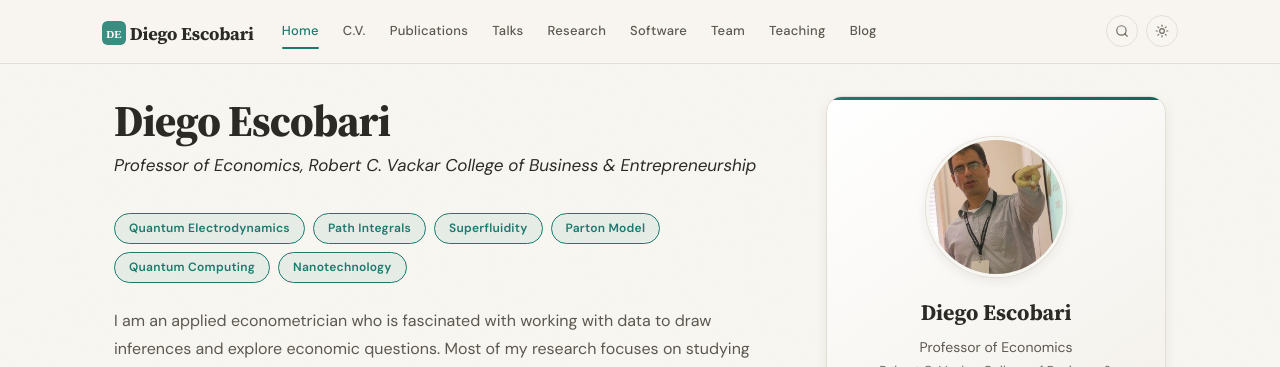
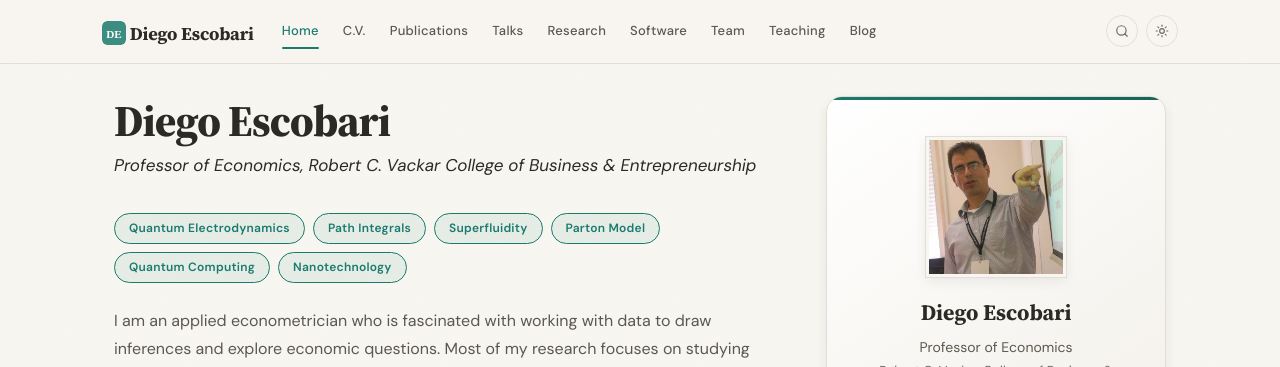
Before and after one commit to diegoescobari/diegoescobari.github.io, a Jekyll site: the page built from _pages/home.md, in a window 1280 px wide. Shown: the top 367 px of the page. Built offline with Jekyll 4.4.1, drawn with Linux system fonts in a browser that asks for light colours.

Commit message:
Update sidebar.html

```diff
--- a/_includes/sidebar.html
+++ b/_includes/sidebar.html
@@ -1,7 +1,8 @@
 <div class="profile-card">
-<a href="{{ '/cv' | relative_url }}">
-<img src="{{ site.photo | prepend: '/images/' | relative_url }}" class="profile-photo" alt="{{ site.name }}" width="140" height="140" fetchpriority="high">
+<a href="{{ '/cv/' | relative_url }}">
+<img src="{{ site.photo | prepend: '/images/' | relative_url }}" class="profile-photo" style="border-radius: 0;" alt="{{ site.name }}" width="140" height="140" fetchpriority="high">
 </a>
+
 <p class="profile-name">{{ site.name }}</p>
 <p class="profile-title">{{ site.title }}</p>
 <p class="profile-institution">{{ site.institution }}</p>
```
